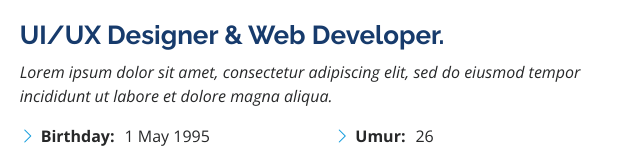
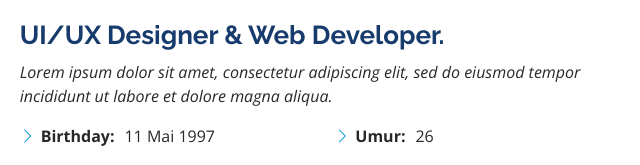
Before and after one commit to Masazzam/Masazzam.github.io, a plain HTML site: page index.html in a window 1280 px wide. Shown: the part 1020-1185 px from the top of the page, 625-1265 px from the left. Drawn offline with nearby package versions, Linux system fonts and the light colour scheme.

Commit message:
revisi latar belakang

```diff
--- a/index.html
+++ b/index.html
@@ -102,7 +102,7 @@
             <div class="row">
               <div class="col-lg-6">
                 <ul>
-                  <li><i class="bi bi-chevron-right"></i> <strong>Birthday:</strong> <span>1 May 1995</span></li>
+                  <li><i class="bi bi-chevron-right"></i> <strong>Birthday:</strong> <span>11 Mai 1997</span></li>
                   <li><i class="bi bi-chevron-right"></i> <strong>Website:</strong> <span>Secukupnyaa.wordpress.com</span></li>
                   <li><i class="bi bi-chevron-right"></i> <strong>Kontak:</strong> <span>+6285 718 121 517</span></li>
                   <li><i class="bi bi-chevron-right"></i> <strong>Kota:</strong> <span>Surakarta</span></li>
```
